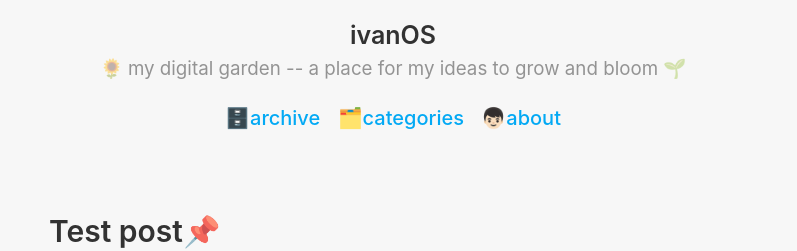
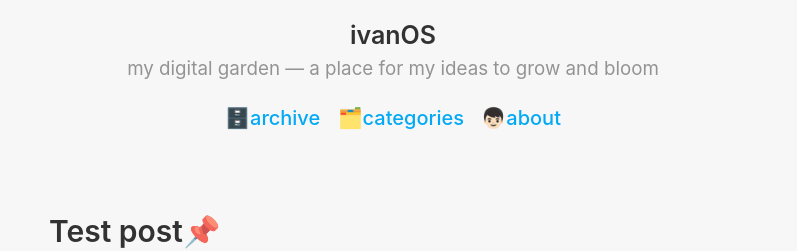
Before and after one commit to hiivan/hiivan.github.io, a Jekyll site: the page built from index.html, in a window 1280 px wide. Shown: the top 251 px of the page, without its empty margins (241-1038 px from the left). Built offline with Jekyll 4.4.1, drawn with Linux system fonts in a browser that asks for light colours; the list of posts is cut into pages by our own code.

```diff
--- a/_config.yml
+++ b/_config.yml
@@ -1,6 +1,6 @@
 # Setup
 title: ivanOS
-tagline: 🌻 my digital garden -- a place for my ideas to grow and bloom 🌱
+tagline: my digital garden — a place for my ideas to grow and bloom
 url: https://hiivan.github.io/
 paginate: 1
 baseurl: ""
```
